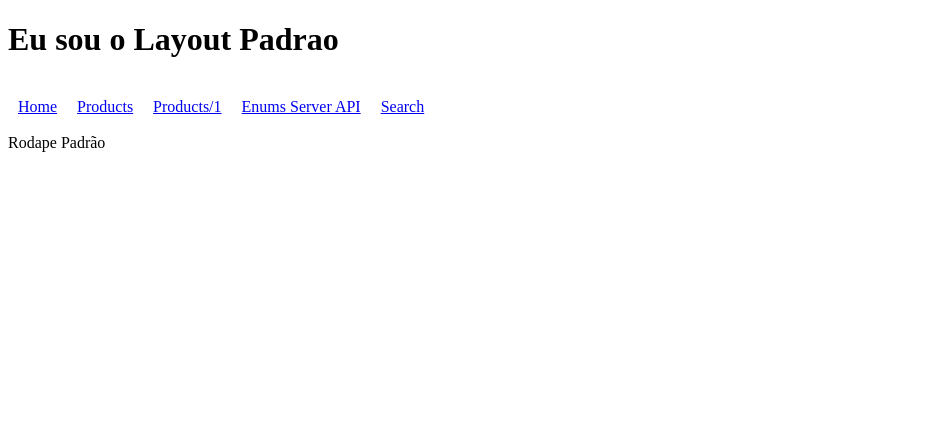
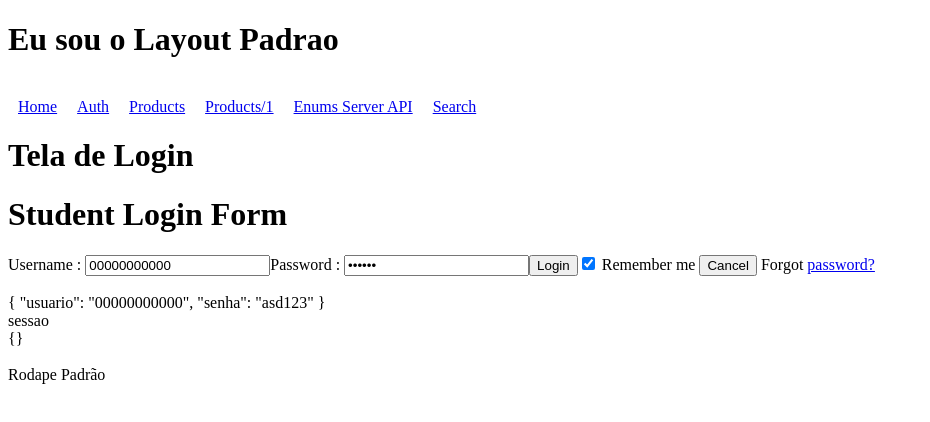
Before and after one commit to jotape-exe/nuxt-netlify, a Nuxt app: page /auth in a window 1280 px wide. Shown: the top 422 px of the page, without its empty margins (0-930 px from the left). Built offline with nearby package versions, Linux system fonts and the light colour scheme.

Commit message:
autenticação

```diff
--- a/composables/modulos/acesso/useAuthApi.ts
+++ b/composables/modulos/acesso/useAuthApi.ts
@@ -1,10 +1,11 @@
 export const useAuthApi = () => {
-    const httpCep = useNuxtApp().$httpCep
-    const getCep = async (cep:string) => {
-      const res = await httpCep.get(`/${cep}/json`)
-      return res
+    const http = useNuxtApp().$http
+
+    const realizarLogin = async (login:any) => {
+      return await http.post('/public/login', login)
     }
+
     return {
-        getCep
+      realizarLogin
     }
   }
--- a/layouts/default.vue
+++ b/layouts/default.vue
@@ -3,6 +3,7 @@
         <h1>Eu sou o Layout Padrao </h1>
         <br>
         <NuxtLink to="/">Home</NuxtLink>
+        <NuxtLink to="/auth">Auth</NuxtLink>
         <NuxtLink to="/products">Products</NuxtLink>
         <NuxtLink to="/products/1">Products/1</NuxtLink>
         <NuxtLink to="/enums">Enums Server API</NuxtLink>
--- /dev/null
+++ b/pages/auth/index.vue
@@ -0,0 +1,65 @@
+<template>
+  <div>
+    <h1>Tela de Login</h1>
+
+    <h1>Student Login Form</h1>
+    <div class="container">
+      <label>Username : </label>
+      <input v-model="login.usuario"
+        type="text"
+        placeholder="Usuario"
+        name="username"
+        required
+      />
+      <label>Password : </label>
+      <input v-model="login.senha"
+        type="password"
+        placeholder="Senha"
+        name="password"
+        required
+      />
+      <button type="button" @click="logar()">Login</button>
+      <input type="checkbox" checked="checked" /> Remember me
+      <button type="button" class="cancelbtn">Cancel</button>
+      Forgot <a href="#"> password? </a>
+    </div>
+
+    <br />
+    {{ login }}
+
+    <br />
+    sessao
+    <br />
+
+    {{ sessao }}
+  </div>
+</template>
+
+  <script setup>
+const { realizarLogin } = useAuthApi();
+
+const login = reactive({
+  usuario: "00000000000",
+  senha: "asd123",
+});
+
+let sessao = ref({});
+
+
+const logar = async () => {
+    sessao.value = {};
+  const { success, status, body } = await realizarLogin(login);
+  if (success) {
+    //successNotify(status.message);
+    console.log("body", body);
+    //auth.setToken(body.token);
+    //auth.setUsuario(body.usuario);
+    //router.push("/");
+  } else {
+    //errorNotify(status.message);
+    alert(status.message + " " + status.suggestion )
+  }
+
+  sessao.value = body;
+};
+</script>
--- a/plugins/axios.ts
+++ b/plugins/axios.ts
@@ -44,7 +44,8 @@ export default defineNuxtPlugin((nuxtApp) => {
 
 return {
     provide: {
-      httpCep: httpCep,
+      httpCep,
+      http
     },
   };
 });
```
Also changed, not shown: 1 other file (tests, documents, lock files or other folders).
